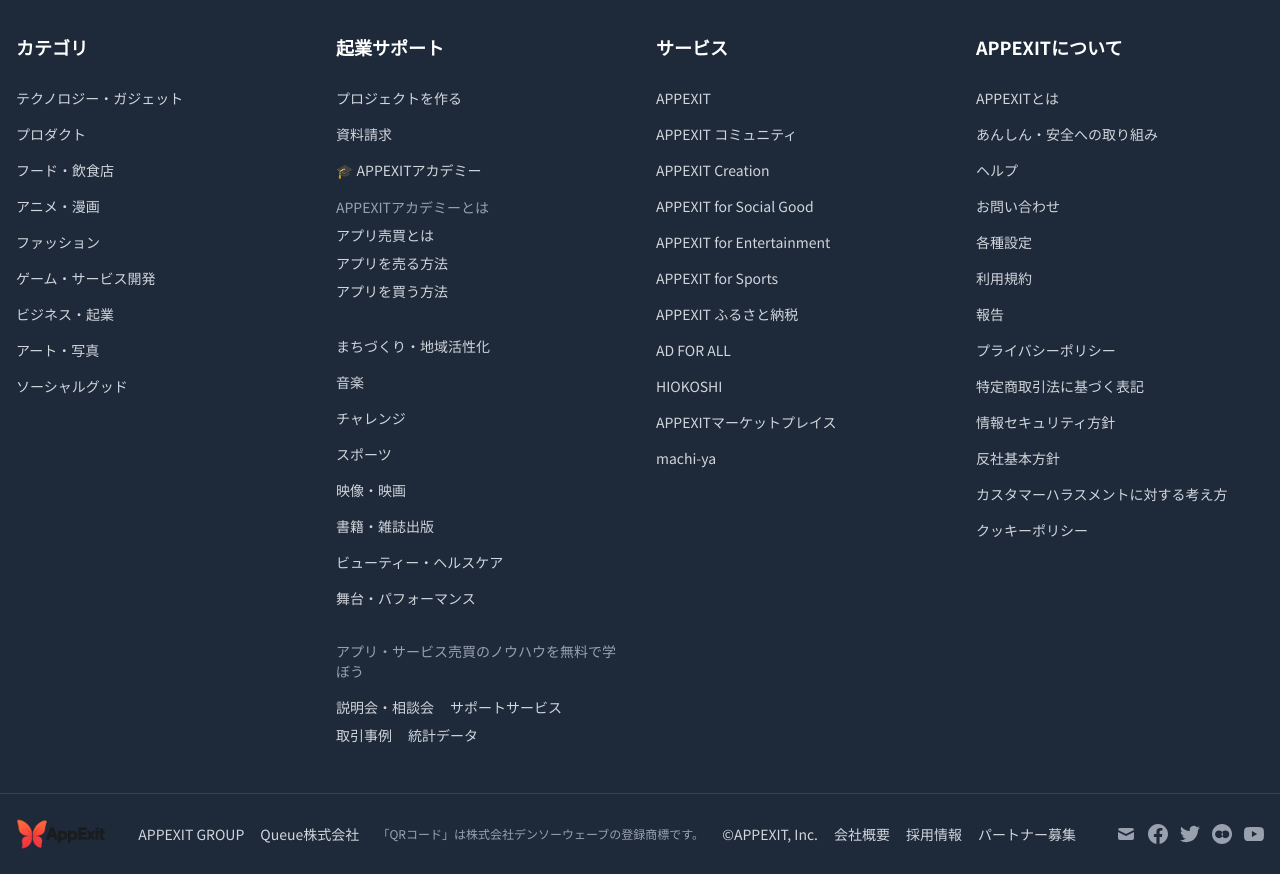
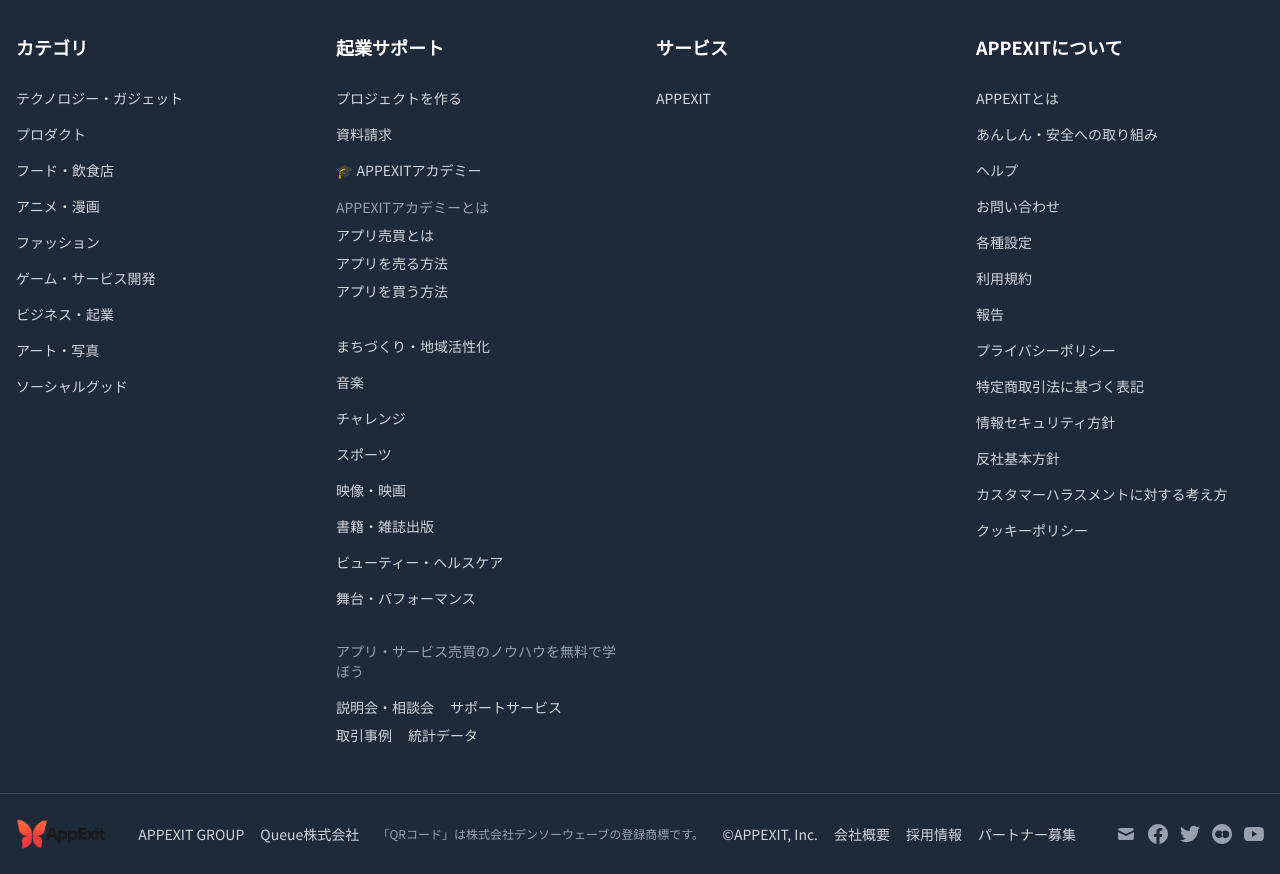
Before and after one commit to QueueCorpJP/App-Exit, a Next.js app in the folder frontend/appexit/: page / in a window 1280 px wide. Shown: the part 880-1754 px from the top of the page. Built offline with nearby package versions, Linux system fonts and the light colour scheme; no server answers.

Commit message:
refactor: simplify footer services to APPEXIT only

```diff
--- a/frontend/appexit/components/ui/Footer.tsx
+++ b/frontend/appexit/components/ui/Footer.tsx
@@ -169,56 +169,6 @@ export default function Footer() {
                   APPEXIT
                 </Link>
               </li>
-              <li>
-                <Link href="/community" className="text-gray-300 hover:text-white transition-colors text-sm">
-                  APPEXIT コミュニティ
-                </Link>
-              </li>
-              <li>
-                <Link href="/creation" className="text-gray-300 hover:text-white transition-colors text-sm">
-                  APPEXIT Creation
-                </Link>
-              </li>
-              <li>
-                <Link href="/social-good" className="text-gray-300 hover:text-white transition-colors text-sm">
-                  APPEXIT for Social Good
-                </Link>
-              </li>
-              <li>
-                <Link href="/entertainment" className="text-gray-300 hover:text-white transition-colors text-sm">
-                  APPEXIT for Entertainment
-                </Link>
-              </li>
-              <li>
-                <Link href="/sports" className="text-gray-300 hover:text-white transition-colors text-sm">
-                  APPEXIT for Sports
-                </Link>
-              </li>
-              <li>
-                <Link href="/furusato" className="text-gray-300 hover:text-white transition-colors text-sm">
-                  APPEXIT ふるさと納税
-                </Link>
-              </li>
-              <li>
-                <Link href="/ad-for-all" className="text-gray-300 hover:text-white transition-colors text-sm">
-                  AD FOR ALL
-                </Link>
-              </li>
-              <li>
-                <Link href="/hiokoshi" className="text-gray-300 hover:text-white transition-colors text-sm">
-                  HIOKOSHI
-                </Link>
-              </li>
-              <li>
-                <Link href="/marketplace" className="text-gray-300 hover:text-white transition-colors text-sm">
-                  APPEXITマーケットプレイス
-                </Link>
-              </li>
-              <li>
-                <Link href="/machi-ya" className="text-gray-300 hover:text-white transition-colors text-sm">
-                  machi-ya
-                </Link>
-              </li>
             </ul>
           </div>
 
```
